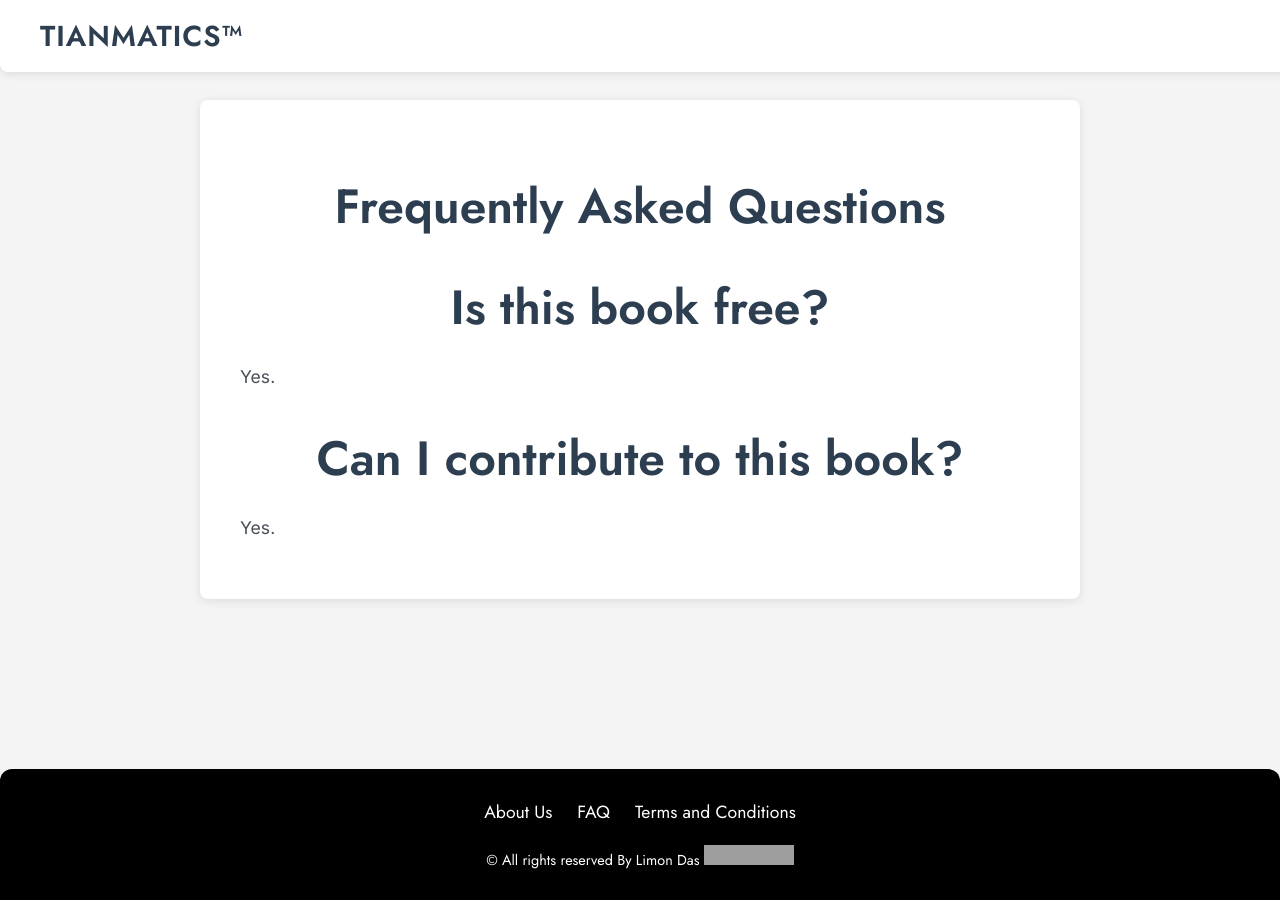
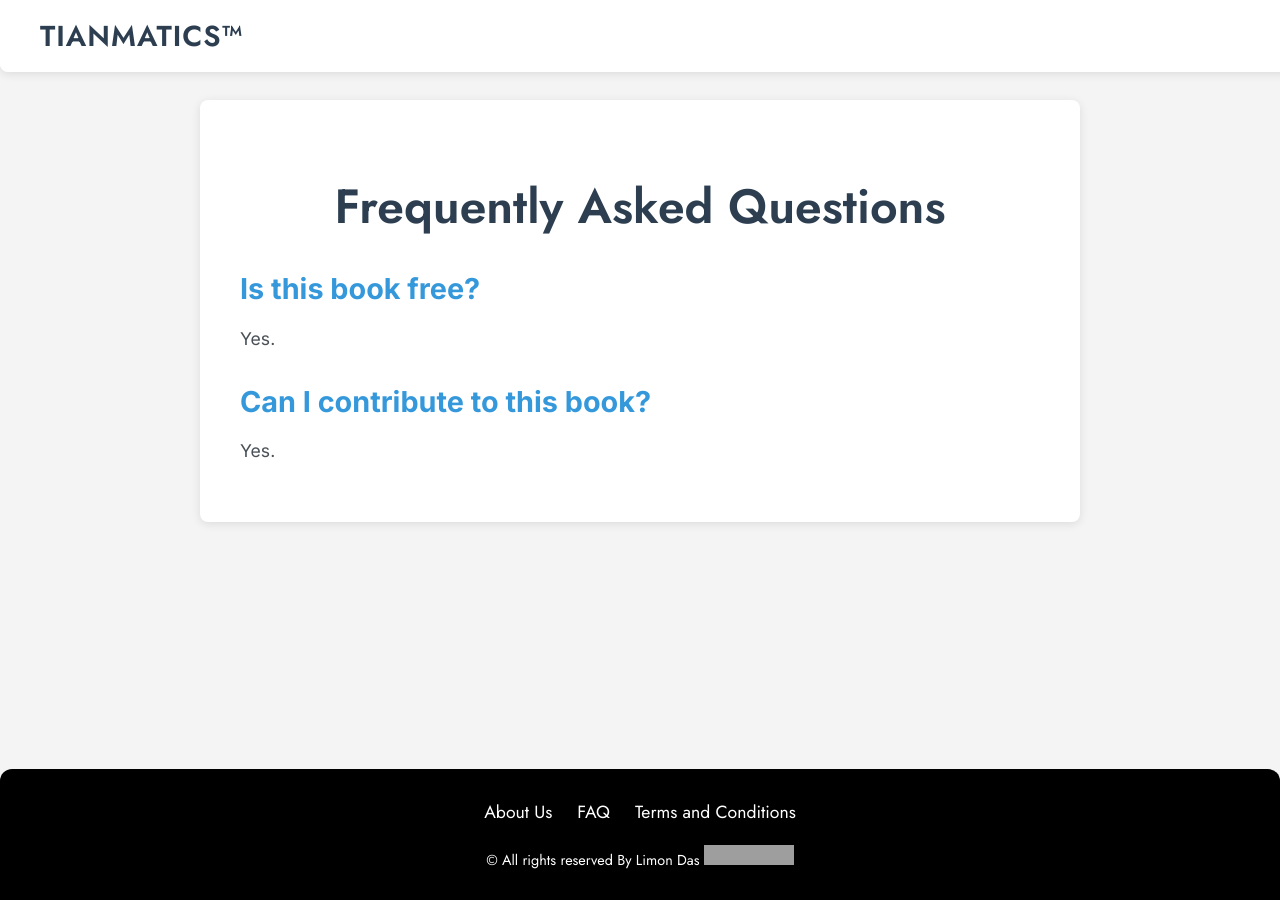
Before and after one commit to tianmatics/love2d-book, a Jekyll site: the page built from faq.md, in a window 1280 px wide. Built offline with Jekyll 4.4.1, drawn with Linux system fonts in a browser that asks for light colours; grey boxes are pictures that could not be loaded.

Commit message:
Update faq.md

```diff
--- a/faq.md
+++ b/faq.md
@@ -3,10 +3,10 @@ layout: page
 title: "Frequently Asked Questions"
 description: "Common questions about Love2D, game development, and using this book"
 ---
-# Is this book free?
+## Is this book free?
 
 Yes.
 
-# Can I contribute to this book?
+## Can I contribute to this book?
 
 Yes.
```
